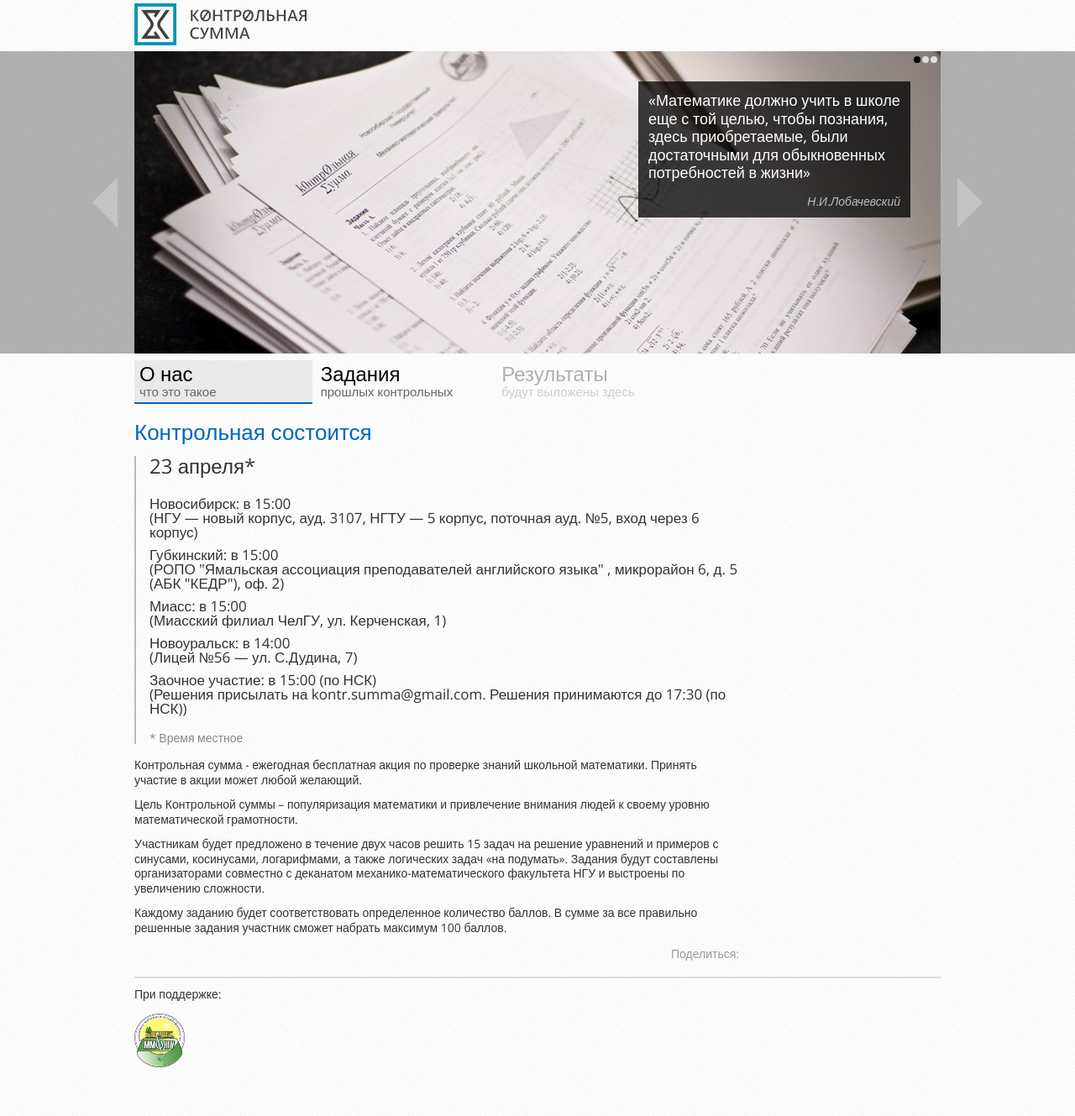
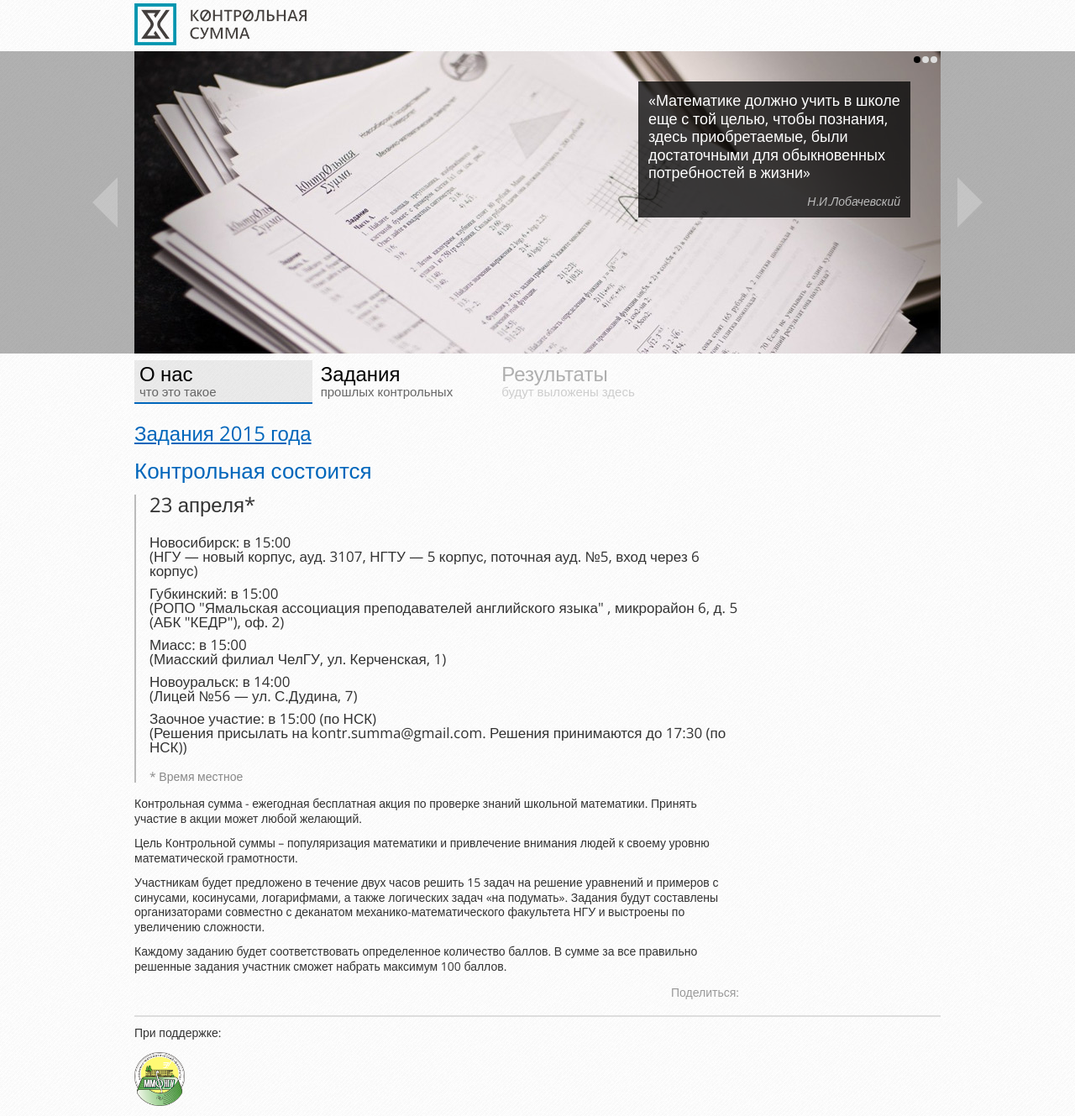
Before and after one commit to kontrsumma/kontrsumma.github.io, a Jekyll site: the page built from index.html, in a window 1280 px wide. Shown: the whole page at 84% size. Built offline with Jekyll 4.4.1, drawn with Linux system fonts in a browser that asks for light colours; nearby versions of some CDN libraries; before the commit the page ends 1283 px from its top, so only the background shows below that.

Commit message:
Update index.html

```diff
--- a/index.html
+++ b/index.html
@@ -5,7 +5,9 @@ description: Контрольная сумма - ежегодная беспла
 ---
 <article class="announce">
     <div class="announce__tasks">
-
+      <a href=
+        "/docs/kontrolnaya-summa_tasks_2015.pdf">Задания 2015
+        года</a>
     </div>
     <div class="announce__what">
         Контрольная состоится
```
